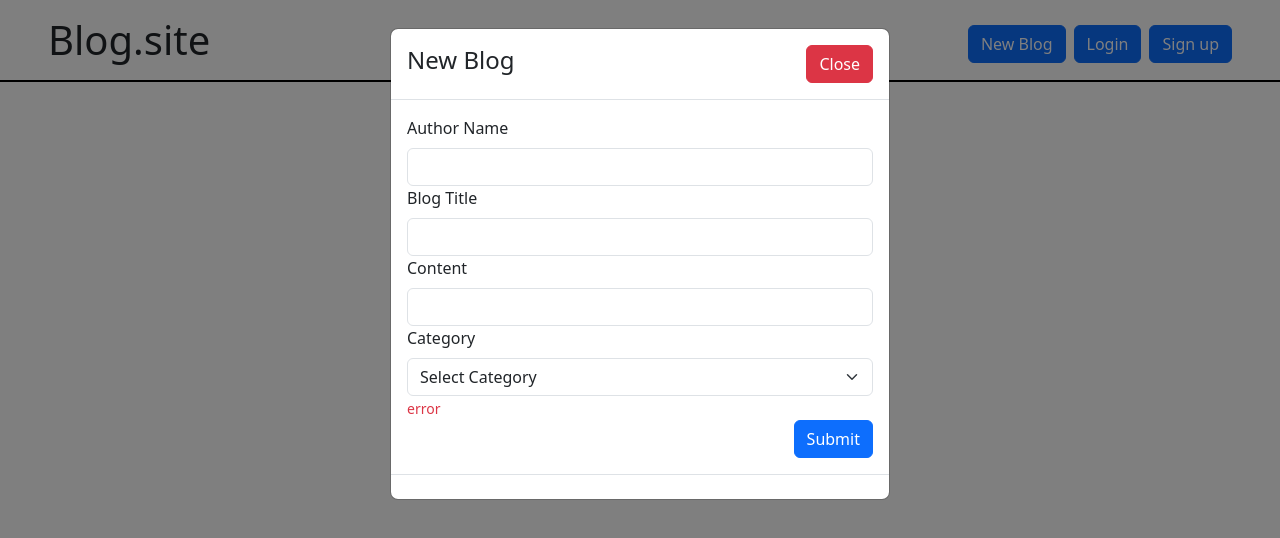
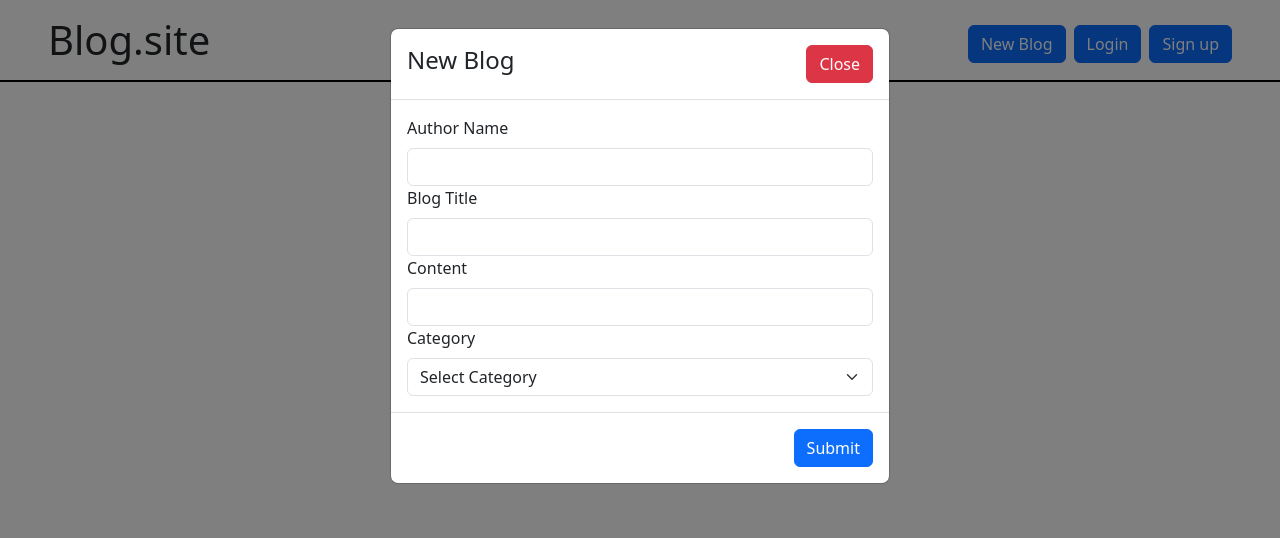
Before and after one commit to AsherSSB/CS-312-MiniProject-4, a React (Create React App) app in the folder client/: page / in a window 1280 px wide. Both pictures are taken after a click on the button "New Blog". Shown: the top 538 px of the page. Built offline with nearby package versions, Linux system fonts and the light colour scheme.

Commit message:
adds homepage header and modal

```diff
--- a/client/src/components/HomePage.jsx
+++ b/client/src/components/HomePage.jsx
@@ -1,93 +1,15 @@
-import { useState } from 'react'
-import { Header } from './Header'
-import { Form, Modal, Button } from 'react-bootstrap'
-
+import { NewBlogButton, NewBlogModal } from "./NewBlogButton";
+import { Header } from "./Header";
+import { useState } from 'react';
 function HomePage() {
-    const [author, setAuthor] = useState("");
-    const [title, setTitle] = useState("");
-    const [content, setContent] = useState("");
-    const [category, setCategory] = useState("");
-
-    const submitForm = (e) => {
-        e.preventDefault();
-        fetch('/api/blog', {
-            method: 'POST',
-            headers: {
-                'Content-Type': 'application/json'
-            },
-            body: JSON.stringify({
-                title: title,
-                content: content,
-                author: author,
-                category: category
-            })
-        })
-        .then(response => {
-            if (!response.ok) {
-                throw new Error(`HTTP Error: ${response.status}`);
-            }
-        })
-        .catch(error => {
-            console.error(error);
-        })
-    }
-
-    const [display, setDisplay] = useState(false)
-
-    const ModalButton = (
-        <Button variant="primary" className="me-2" onClick={() => setDisplay(true)}>New Blog</Button>
-    )
-
-    const NewBlogModal = (
-        <Modal show={display} onHide={() => setDisplay(false)}>
-            <Modal.Header className='justify-content-between'>
-                <h4>New Blog</h4>
-                <Button variant="danger" onClick={() => setDisplay(false)}>Close</Button>
-            </Modal.Header>
-            <Modal.Body>
-                <Form onSubmit={(e) => submitForm(e)}>
-                    <Form.Group>
-                        <Form.Label>Author Name</Form.Label>
-                        <Form.Control type="text" onChange={(e) => setAuthor(e.target.value)} required></Form.Control>
-                    </Form.Group>
-
-                    <Form.Group>
-                        <Form.Label>Blog Title</Form.Label>
-                        <Form.Control type="text" onChange={(e) => setTitle(e.target.value)} required></Form.Control>
-                    </Form.Group>
-
-                    <Form.Group>
-                        <Form.Label>Content</Form.Label>
-                        <Form.Control type="text" onChange={(e) => setContent(e.target.value)} required></Form.Control>
-                    </Form.Group>
-
-                    <Form.Group>
-                        <Form.Label>Category</Form.Label>
-                        <Form.Select required onChange={(e) => setCategory(e.target.value)}>
-                            <option>Select Category</option>
-                            <option value="Tech">Tech</option>
-                            <option value="Lifestyle">Lifestyle</option>
-                            <option value="Health">Health</option>
-                            <option value="Cooking">Cooking</option>
-                        </Form.Select>
-                        <Form.Text className='text-danger'>error</Form.Text>
-                    </Form.Group>
-                    <span className='d-flex justify-content-end'>
-                        <Button type='submit'>Submit</Button>
-                    </span>
-                </Form>
-            </Modal.Body>
-            <Modal.Footer>
-            </Modal.Footer>
-        </Modal>
-    )
+    const [modalDisplay, setModalDisplay] = useState(false);
 
     return (
         <>
-            <Header additionalButtons={[ModalButton]} />
-            {NewBlogModal}
+            <Header additionalButtons={[<NewBlogButton displaySetter={setModalDisplay}/>]} />
+            <NewBlogModal display={modalDisplay} displaySetter={setModalDisplay}/>
         </>
-    )
+    );
 }
 
-export { HomePage }
+export { HomePage };
--- /dev/null
+++ b/client/src/components/NewBlogButton.jsx
@@ -0,0 +1,84 @@
+import { useState } from 'react'
+import { Form, Modal, Button } from 'react-bootstrap'
+
+function NewBlogButton({displaySetter}) {
+    return (
+        <Button className='me-2' onClick={() => displaySetter(true)}>New Blog</Button>
+    )
+}
+
+function NewBlogModal({display, displaySetter}) {
+    const [author, setAuthor] = useState("");
+    const [title, setTitle] = useState("");
+    const [content, setContent] = useState("");
+    const [category, setCategory] = useState("");
+
+    const submitForm = (e) => {
+        e.preventDefault();
+        fetch('/api/blog', {
+            method: 'POST',
+            headers: {
+                'Content-Type': 'application/json'
+            },
+            body: JSON.stringify({
+                title: title,
+                content: content,
+                author: author,
+                category: category
+            })
+        })
+        .then(response => {
+            if (!response.ok) {
+                throw new Error(`HTTP Error: ${response.status}`);
+            }
+        })
+        .catch(error => {
+            console.error(error);
+        })
+    }
+
+    return (
+        <Modal show={display} onHide={() => displaySetter(false)}>
+            <Modal.Header className='justify-content-between'>
+                <h4>New Blog</h4>
+                <Button variant="danger" onClick={() => displaySetter(false)}>Close</Button>
+            </Modal.Header>
+            <Modal.Body>
+                <Form onSubmit={(e) => submitForm(e)}>
+                    <Form.Group>
+                        <Form.Label>Author Name</Form.Label>
+                        <Form.Control type="text" onChange={(e) => setAuthor(e.target.value)} required></Form.Control>
+                    </Form.Group>
+
+                    <Form.Group>
+                        <Form.Label>Blog Title</Form.Label>
+                        <Form.Control type="text" onChange={(e) => setTitle(e.target.value)} required></Form.Control>
+                    </Form.Group>
+
+                    <Form.Group>
+                        <Form.Label>Content</Form.Label>
+                        <Form.Control type="text" onChange={(e) => setContent(e.target.value)} required></Form.Control>
+                    </Form.Group>
+
+                    <Form.Group>
+                        <Form.Label>Category</Form.Label>
+                        <Form.Select required onChange={(e) => setCategory(e.target.value)}>
+                            <option>Select Category</option>
+                            <option value="Tech">Tech</option>
+                            <option value="Lifestyle">Lifestyle</option>
+                            <option value="Health">Health</option>
+                            <option value="Cooking">Cooking</option>
+                        </Form.Select>
+                    </Form.Group>
+                </Form>
+            </Modal.Body>
+            <Modal.Footer>
+                <span className='d-flex justify-content-end'>
+                    <Button type='submit'>Submit</Button>
+                </span>
+            </Modal.Footer>
+        </Modal>
+    )
+}
+
+export { NewBlogButton, NewBlogModal }
```
